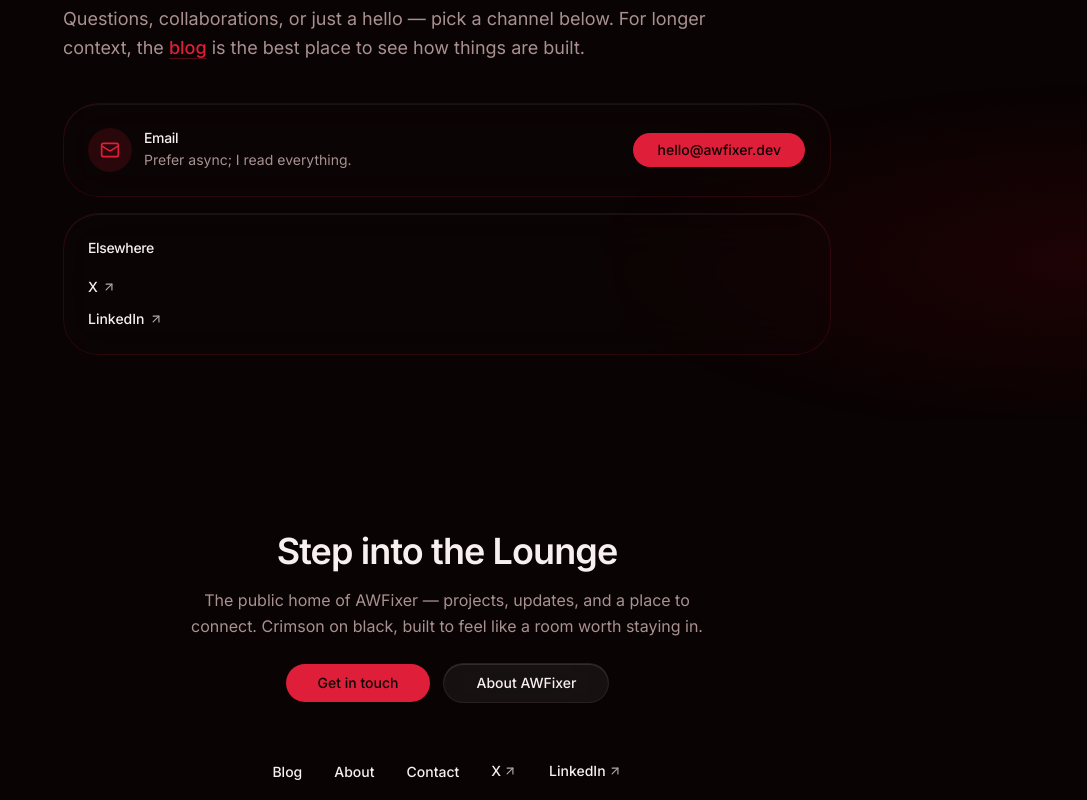
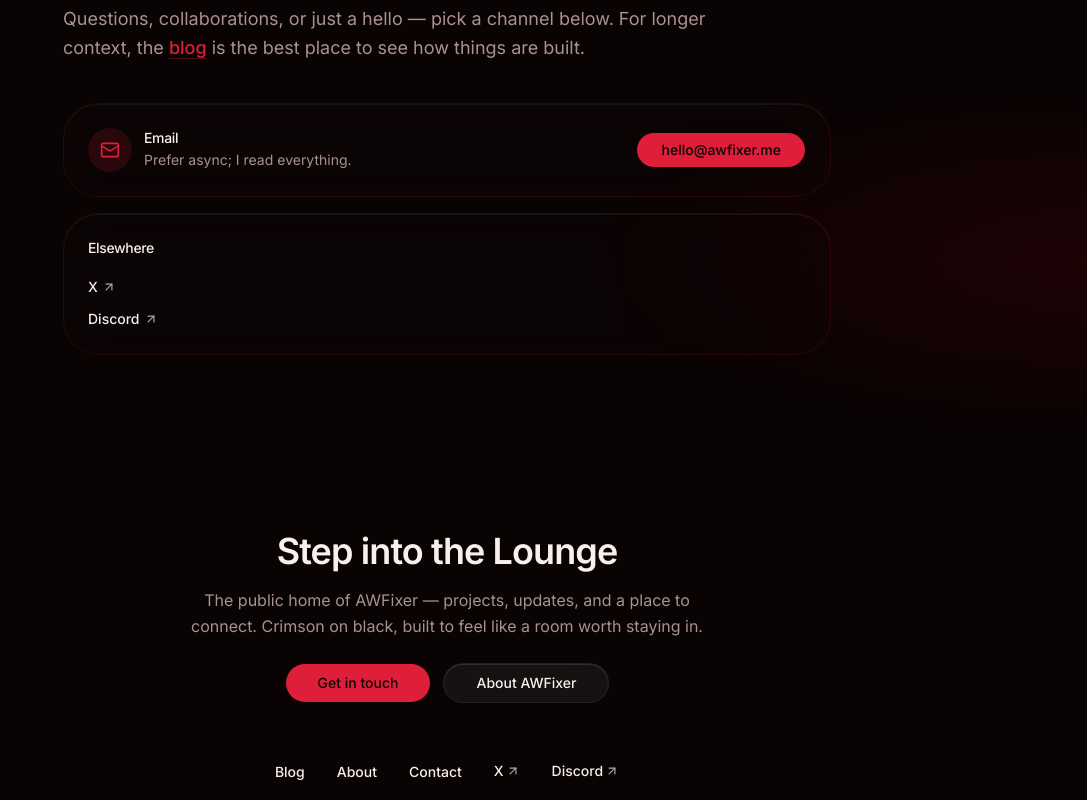
Before and after one commit to awfixers-stuff/awfixerme, a Next.js app: page /contact in a window 1280 px wide. Shown: the part 380-1180 px from the top of the page, without its empty margins (193-1280 px from the left). Built offline with nearby package versions, Linux system fonts and the light colour scheme; no server answers.

Commit message:
feat: create awfixerme

```diff
--- a/app/contact/page.tsx
+++ b/app/contact/page.tsx
@@ -14,29 +14,29 @@
   },
 }
 
-const email = "hello@awfixer.dev"
+const email = "hello@awfixer.me"
 
 const links = [
-  { name: "X", href: "https://x.com/ausrobdev" },
-  { name: "LinkedIn", href: "#" },
+  { name: "X", href: "https://x.com/awfixer" },
+  { name: "Discord", href: "/discord" },
 ] as const
 
 export default function ContactPage() {
   return (
     <div className="container flex flex-1 flex-col px-4">
       <div className="mx-auto w-full max-w-3xl py-12 md:py-16">
-        <p className="text-primary mb-3 text-sm font-medium tracking-wide uppercase">
+        <p className="mb-3 text-sm font-medium tracking-wide text-primary uppercase">
           Contact
         </p>
         <h1 className="text-3xl font-semibold tracking-tight text-balance md:text-5xl">
           Get in touch
         </h1>
-        <p className="text-muted-foreground mt-4 max-w-2xl text-pretty text-lg leading-relaxed">
-          Questions, collaborations, or just a hello — pick a channel below. For longer
-          context, the{" "}
+        <p className="mt-4 max-w-2xl text-lg leading-relaxed text-pretty text-muted-foreground">
+          Questions, collaborations, or just a hello — pick a channel below. For
+          longer context, the{" "}
           <Link
             href="/blog"
-            className="text-primary font-medium underline decoration-primary/35 underline-offset-4 transition-colors hover:decoration-primary"
+            className="font-medium text-primary underline decoration-primary/35 underline-offset-4 transition-colors hover:decoration-primary"
           >
             blog
           </Link>{" "}
@@ -44,14 +44,14 @@
         </p>
 
         <div className="mt-10 flex flex-col gap-4">
-          <div className="border-primary/15 bg-card/25 flex flex-col gap-4 rounded-3xl border p-6 shadow-[inset_0_1px_0_0_rgba(255,255,255,0.06)] backdrop-blur-xl sm:flex-row sm:items-center sm:justify-between">
+          <div className="flex flex-col gap-4 rounded-3xl border border-primary/15 bg-card/25 p-6 shadow-[inset_0_1px_0_0_rgba(255,255,255,0.06)] backdrop-blur-xl sm:flex-row sm:items-center sm:justify-between">
             <div className="flex items-start gap-3">
-              <div className="bg-primary/15 text-primary flex size-11 shrink-0 items-center justify-center rounded-2xl">
+              <div className="flex size-11 shrink-0 items-center justify-center rounded-2xl bg-primary/15 text-primary">
                 <Mail className="size-5" aria-hidden />
               </div>
               <div>
                 <p className="text-sm font-medium tracking-tight">Email</p>
-                <p className="text-muted-foreground mt-0.5 text-sm">
+                <p className="mt-0.5 text-sm text-muted-foreground">
                   Prefer async; I read everything.
                 </p>
               </div>
@@ -61,7 +61,7 @@
             </Button>
           </div>
 
-          <div className="border-primary/15 bg-card/20 rounded-3xl border p-6 shadow-[inset_0_1px_0_0_rgba(255,255,255,0.06)] backdrop-blur-xl">
+          <div className="rounded-3xl border border-primary/15 bg-card/20 p-6 shadow-[inset_0_1px_0_0_rgba(255,255,255,0.06)] backdrop-blur-xl">
             <p className="text-sm font-medium tracking-tight">Elsewhere</p>
             <ul className="mt-4 flex flex-col gap-2">
               {links.map((item) => (
@@ -71,7 +71,7 @@
                     {...(item.href.startsWith("http")
                       ? { target: "_blank", rel: "noopener noreferrer" }
                       : {})}
-                    className="text-foreground hover:text-primary inline-flex items-center gap-1 text-sm font-medium transition-colors"
+                    className="inline-flex items-center gap-1 text-sm font-medium text-foreground transition-colors hover:text-primary"
                   >
                     {item.name}
                     <ArrowUpRight className="size-3.5 opacity-70" aria-hidden />
--- a/components/footer.tsx
+++ b/components/footer.tsx
@@ -12,8 +12,8 @@
   ]
 
   const social = [
-    { name: "X", href: "https://x.com/ausrobdev" },
-    { name: "LinkedIn", href: "#" },
+    { name: "X", href: "https://x.com/awfixer" },
+    { name: "Discord", href: "/discord" },
   ]
 
   const legal = [{ name: "Privacy", href: "/privacy" }]
@@ -24,15 +24,20 @@
         <h2 className="text-2xl font-semibold tracking-tight text-balance md:text-4xl">
           Step into the Lounge
         </h2>
-        <p className="text-muted-foreground mx-auto max-w-lg text-pretty leading-relaxed">
-          The public home of AWFixer — projects, updates, and a place to connect.
-          Crimson on black, built to feel like a room worth staying in.
+        <p className="mx-auto max-w-lg leading-relaxed text-pretty text-muted-foreground">
+          The public home of AWFixer — projects, updates, and a place to
+          connect. Crimson on black, built to feel like a room worth staying in.
         </p>
         <div className="flex flex-wrap items-center justify-center gap-3 pt-2">
           <Button size="lg" className="rounded-full px-8" asChild>
             <Link href="/contact">Get in touch</Link>
           </Button>
-          <Button variant="glass" size="lg" className="rounded-full px-8" asChild>
+          <Button
+            variant="glass"
+            size="lg"
+            className="rounded-full px-8"
+            asChild
+          >
             <Link href="/about">About AWFixer</Link>
           </Button>
         </div>
@@ -66,7 +71,7 @@
             <li key={item.name}>
               <Link
                 href={item.href}
-                className="text-muted-foreground text-sm transition-opacity hover:opacity-80"
+                className="text-sm text-muted-foreground transition-opacity hover:opacity-80"
               >
                 {item.name}
               </Link>
@@ -75,11 +80,11 @@
         </ul>
       </nav>
 
-      <div className="border-primary/15 bg-card/30 w-full max-w-4xl rounded-[2rem] border px-8 py-10 text-center shadow-[inset_0_1px_0_0_rgba(255,255,255,0.06)] backdrop-blur-xl">
-        <p className="text-primary font-semibold tracking-tight md:text-2xl">
+      <div className="w-full max-w-4xl rounded-[2rem] border border-primary/15 bg-card/30 px-8 py-10 text-center shadow-[inset_0_1px_0_0_rgba(255,255,255,0.06)] backdrop-blur-xl">
+        <p className="font-semibold tracking-tight text-primary md:text-2xl">
           AWFixer&apos;s Lounge
         </p>
-        <p className="text-muted-foreground mt-2 text-sm">
+        <p className="mt-2 text-sm text-muted-foreground">
           © {new Date().getFullYear()} AWFixer. All rights reserved.
         </p>
       </div>
```
